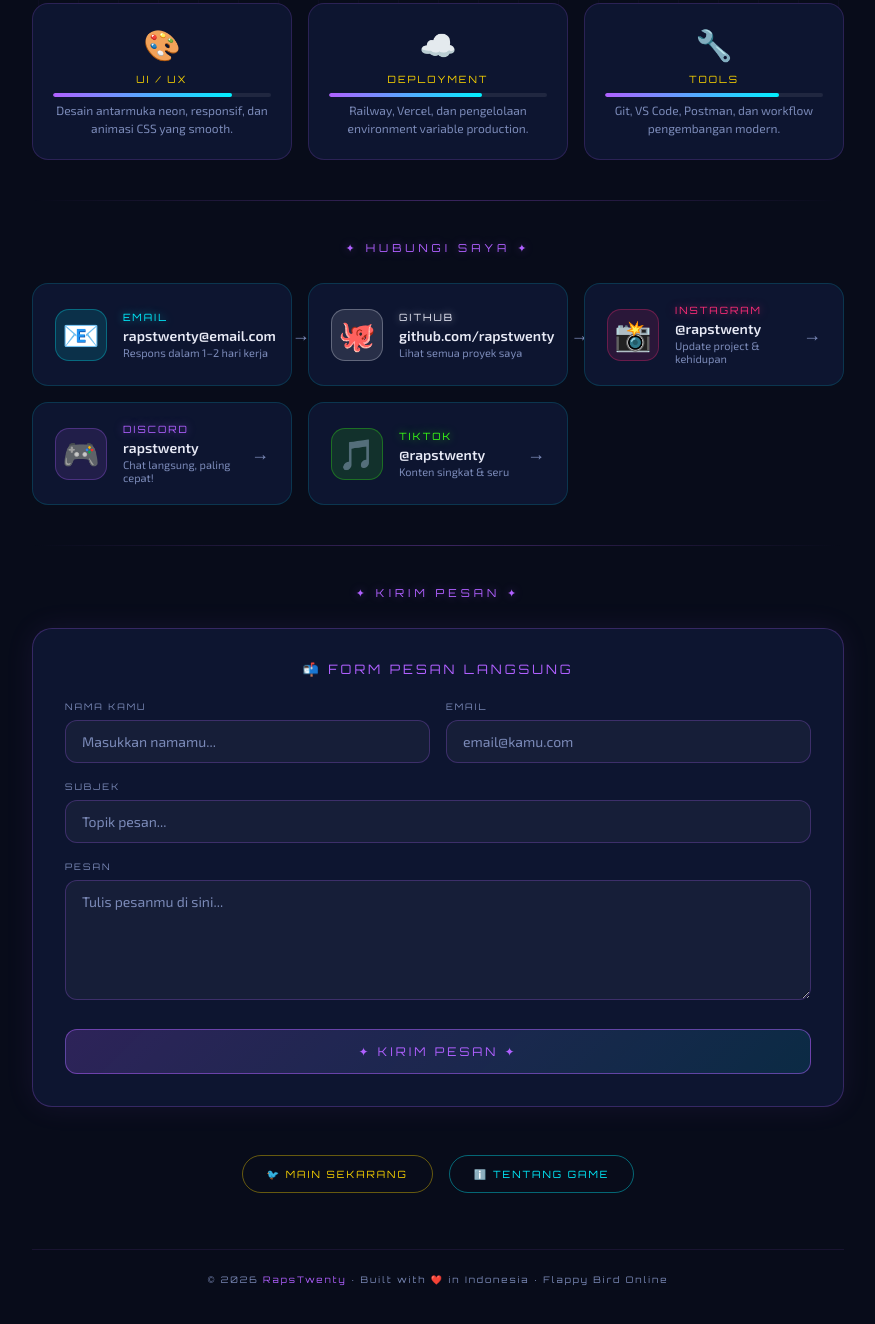
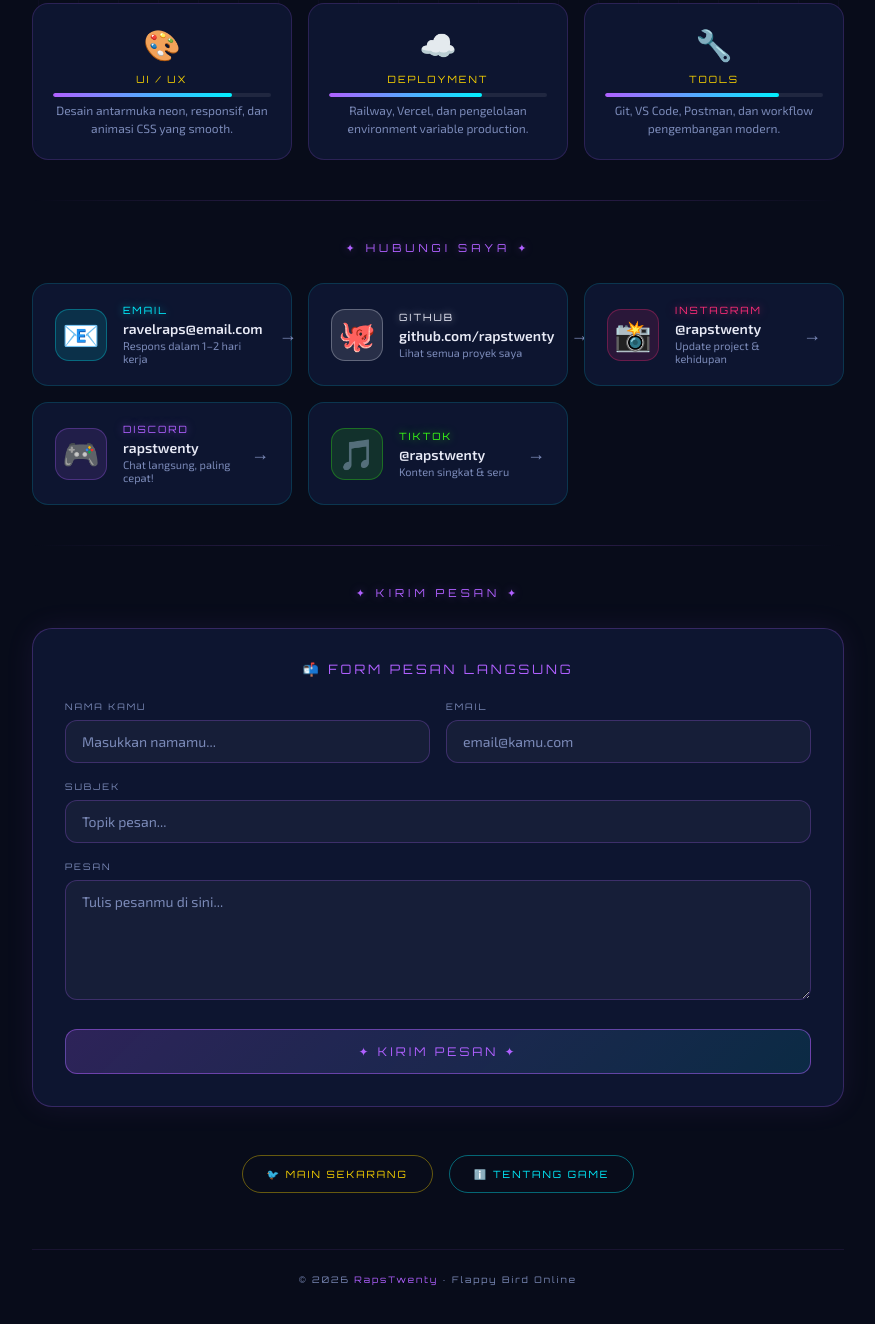
Before and after one commit to RapsTwenty/flappy-bird-ravel, a website: page public/kontak.html in a window 1280 px wide. Shown: the part 783-2107 px from the top of the page, without its empty margins (202-1077 px from the left). Drawn offline with Linux system fonts and the light colour scheme.

Commit message:
FIX SOME ISSUE

```diff
--- a/public/kontak.html
+++ b/public/kontak.html
@@ -438,7 +438,7 @@
             <div class="contact-card-icon">📧</div>
             <div>
                 <div class="contact-card-label">EMAIL</div>
-                <div class="contact-card-value">rapstwenty@email.com</div>
+                <div class="contact-card-value">ravelraps@email.com</div>
                 <div class="contact-card-sub">Respons dalam 1–2 hari kerja</div>
             </div>
             <span class="contact-card-arrow">→</span>
@@ -527,7 +527,7 @@
 
     <!-- FOOTER -->
     <div class="page-footer">
-        <p>© 2026 <span>RapsTwenty</span> · Built with ❤️ in Indonesia · Flappy Bird Online</p>
+        <p>© 2026 <span>RapsTwenty</span> · Flappy Bird Online</p>
     </div>
 
 </div>
@@ -579,7 +579,7 @@
         }
 
         const mailBody = `Halo Rapstwenty!%0A%0ANama: ${encodeURIComponent(name)}%0AEmail: ${encodeURIComponent(email)}%0A%0APesan:%0A${encodeURIComponent(message)}`;
-        window.location.href = `mailto:rapstwenty@email.com?subject=${encodeURIComponent(subject || 'Pesan dari ' + name)}&body=${mailBody}`;
+        window.location.href = `mailto:ravelraps@email.com?subject=${encodeURIComponent(subject || 'Pesan dari ' + name)}&body=${mailBody}`;
 
         toast.className = 'success';
         toast.textContent = '✦ Pesan siap dikirim! Terima kasih, ' + name + '!';
```
